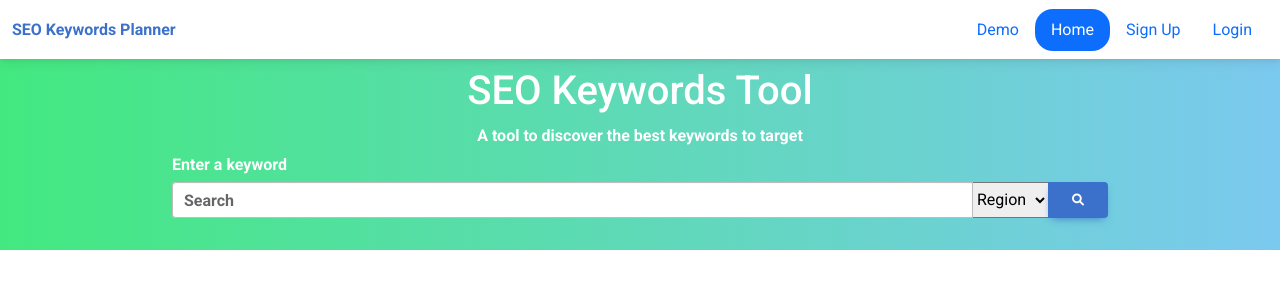
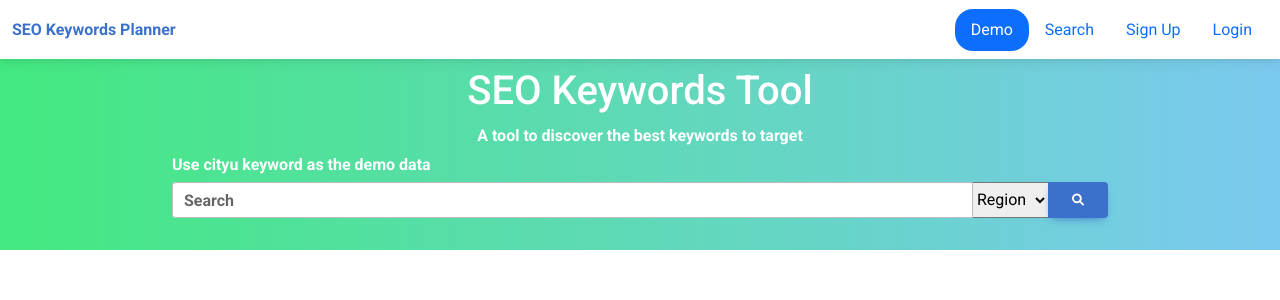
Before and after one commit to williamkoh0206/SEO-Keywords-Planner, a Flask app: page / in a window 1280 px wide. Shown: the top 300 px of the page. Run offline with Flask 3, Linux system fonts and the light colour scheme; some libraries are stand-ins or nearby versions.

Commit message:
restructure route(demo->home | home->search && redirect well the sign up and login route

```diff
--- a/app.py
+++ b/app.py
@@ -7,7 +7,7 @@ from demo_data_handler import jsonHandler,chart
 app = Flask(__name__)
 app.secret_key = "9773e89f69e69285cf11c10cbc44a37945f6abbc5d78d5e20c2b1b0f12d75ab7"
 
-@app.route("/demo",methods = ['GET','POST'])
+@app.route("/",methods = ['GET','POST'])
 def demo():
     demo_keyword = ''
     demo_type = ''
@@ -19,7 +19,7 @@ def demo():
         return redirect(url_for('demo_keyword_search', demo_keyword=demo_keyword, demo_type=demo_type))
     return render_template('demo.html',active_page = 'demo')
 
-@app.route('/demo/<demo_keyword>/<demo_type>', methods=['GET', 'POST'])
+@app.route('/<demo_keyword>/<demo_type>', methods=['GET', 'POST'])
 def demo_keyword_search(demo_keyword,demo_type):
     if request.method == 'POST':
         updated_demo_keyword = request.form.get('demo_keyword')
@@ -44,8 +44,8 @@ def demo_keyword_search(demo_keyword,demo_type):
         top3_demo_data = [item['Topic'] for item in demo_data[:3]]
     return render_template('demo.html',active_page = 'demo',demo_data=demo_data,demo_chart=demo_chart,demo_keyword=demo_keyword,demo_type=demo_type,demo_type_dict=demo_type_dict,top3_demo_data=top3_demo_data)
 
-@app.route("/",methods=['GET', 'POST'])
-def home():
+@app.route("/search",methods=['GET', 'POST'])
+def search():
     keyword = ''
     type = ''
     if request.method == 'POST':
@@ -54,9 +54,9 @@ def home():
         print('keyword1',keyword)
         print('type1',type)
         return redirect(url_for('keyword_search', keyword=keyword, type=type))
-    return render_template('home.html', active_page='home')
+    return render_template('search.html', active_page='search')
 
-@app.route('/<keyword>/<type>', methods=['GET', 'POST'])
+@app.route('/search/<keyword>/<type>', methods=['GET', 'POST'])
 def keyword_search(keyword,type):
     if request.method == 'POST':
         updated_keyword = request.form.get('keyword')
@@ -76,18 +76,17 @@ def keyword_search(keyword,type):
     if len(data_list) > 0:
         image_filename = data_list[-1].get("image_filename")
         data_list = data_list[:-1]
-    return render_template('home.html', data_list=data_list, image_filename=image_filename,type=type,keyword = keyword,top3_data=top3_data,active_page='home')
+    return render_template('search.html', data_list=data_list, image_filename=image_filename,type=type,keyword = keyword,top3_data=top3_data,active_page='search')
 
-#@app.route('/')
-def home():  # put application's code here
+def search():  # put application's code here
     username = session.get('username')
     if username:
         # User is logged in, retrieve other user-specific information if needed
         username = session.get('username')
-        return render_template('home.html', logged_in=True, username=username)
+        return render_template('search.html', logged_in=True, username=username)
     else:
         # User is not logged in
-        return render_template('home.html', logged_in=False)
+        return render_template('search.html', logged_in=False)
 
 @app.route('/login', methods=['GET', 'POST'])
 def login():
@@ -113,11 +112,11 @@ def login():
             if user['username'] == username and user['password'] == password:
                 #session['username'] = user['username']
                 session['username'] = user['username']
-                return redirect(url_for('home'))
+                return redirect(url_for('search'))
 
         return "Invalid username or password", 401
 
-    return render_template('login.html')
+    return render_template('login.html',active_page = 'login')
 
 @app.route("/signup", methods=['GET', 'POST'])
 def signup():
@@ -161,7 +160,7 @@ def signup():
 
         return redirect(url_for('login'))
 
-    return render_template('signup.html')
+    return render_template('signup.html',active_page = 'signup')
 
 @app.route('/signout')
 def signout():
@@ -207,7 +206,7 @@ def update_info():
             with open(user_file_path, 'w') as file:
                 json.dump(existing_users, file, indent=4)
 
-            return redirect(url_for('home'))
+            return redirect(url_for('search'))
         else:
             user_file_path = os.path.join(app.static_folder, 'users', 'users.json')
             username = session.get('username')
@@ -221,7 +220,7 @@ def update_info():
             for user in existing_users:
                 if user['username'] == username:
                     email = user['email']
-            return render_template('update_info.html', username=username, email=email)
+            return render_template('update_info.html', username=username, email=email,active_page = 'update_info')
     else:
 
         return redirect(url_for('login'))
--- a/serp_api.py
+++ b/serp_api.py
@@ -19,7 +19,7 @@ def fetch_data(keyword,type):
         "engine": "google_trends",
         "q": keyword,
         "data_type": type,
-        "api_key": "5ffc52edd328eeaf4ab78c5c2b1a2ff11442c5677cf3afa9c44c902913921b6a"
+        "api_key": "3d66e3d130aa6d290fd34915f7ec82fb77a8942ee8a4d5d2756b7b710f03f483"
     }
     key = ''
     if type == 'GEO_MAP_0':
--- a/templates/base.html
+++ b/templates/base.html
@@ -34,7 +34,7 @@
             <a class="nav-link {% if active_page == 'demo' %}active{% endif %}" href="{{ url_for('demo')}}">Demo</a>
           </li>
           <li class="nav-item">
-            <a class="nav-link {% if active_page == 'home' %}active{% endif %}" href="{{ url_for('home')}}">Home</a>
+            <a class="nav-link {% if active_page == 'search' %}active{% endif %}" href="{{ url_for('search')}}">Search</a>
           </li>
         {% if logged_in %}
                         <li class="nav-item">
--- a/templates/demo.html
+++ b/templates/demo.html
@@ -1,12 +1,12 @@
 {% extends "base.html" %}
-{% block title %}Demo {% endblock %}
+{% block title %}Demo{% endblock %}
 {% block content %}
 <div class="py-2 intro-section">
     <div class="container text-center text-white fw-bold">
       <h1>SEO Keywords Tool</h1>
       <p class="my-1">A tool to discover the best keywords to target</p>
       <div class="search-bar-section text-start">
-        <p class="my-1">Use Cityu keyword as the demo data</p>
+        <p class="my-1">Use cityu keyword as the demo data</p>
         <form id="searchForm" method="POST">
         <div class="input-group my-1 mb-4">
           <div class="form-outline">
--- a/templates/home.html
+++ b/templates/search.html
@@ -1,4 +1,4 @@
-{% extends "base.html" %} {% block title %}Home{% endblock %} {% block content
+{% extends "base.html" %} {% block title %}Live Search{% endblock %} {% block content
 %}
 <div class="py-2 intro-section">
   <div class="container text-center text-white fw-bold">
@@ -29,7 +29,7 @@
   <div class="spinner-border text-primary" role="status"></div>
 </div>
 <div class="container mt-4">
-  {% if keyword %}
+{% if keyword and data_list%}
   <h3 id="keywordValue" class="keyword_result">Keyword results for {{keyword}}</h3>
     {% if type == "GEO_MAP_0"%}
     <div class="alert alert-info" role="alert">
@@ -62,6 +62,7 @@
   {% endif %}
 
   {% if keyword and not data_list %}
+  <h3 id="keywordValue" class="keyword_result">Keyword results for {{keyword}}</h3>
   <div class="alert alert-warning" role="alert">
     <p class="text-center my-2">No results found for the given keyword and type.</p>
     </div>
@@ -106,7 +107,7 @@
     </a>
     </div>
     {% endif %}
-  {% endif %}
+{% endif %}
 </div>
 
 {% endblock %}
```
Also changed, not shown: static/users/users.js (deleted, +0 -7 lines), static/users/users.json (added, +7 -0 lines), static/img/bitcoin_queries.png (added), static/img/bitcoin_topics.png (added), static/img/jpex_region.png (added), static/img/love_topics.png (added), static/img/迪士尼_queries.png, static/img/迪士尼_topics.png, static/img/連登_queries.png (added).
